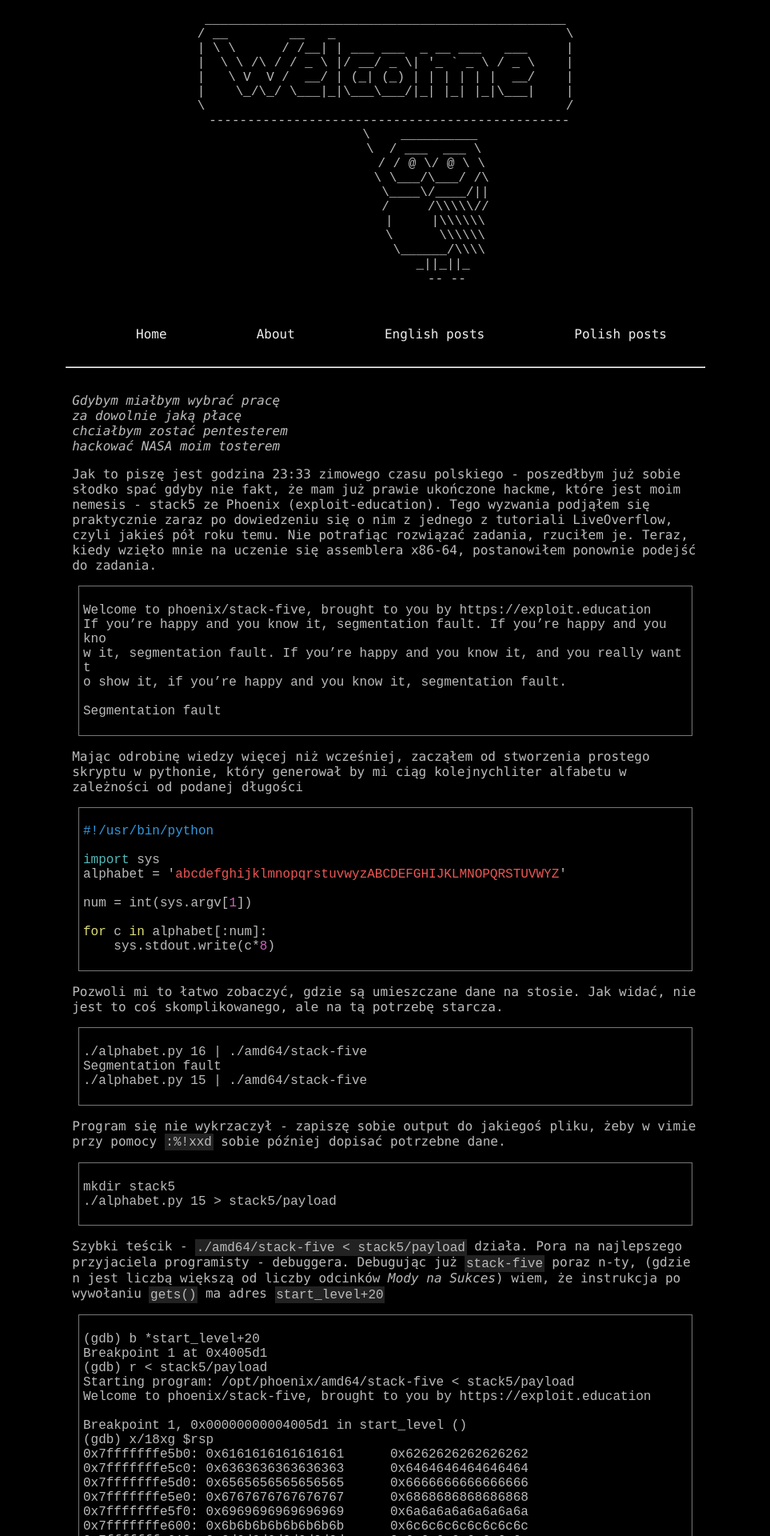
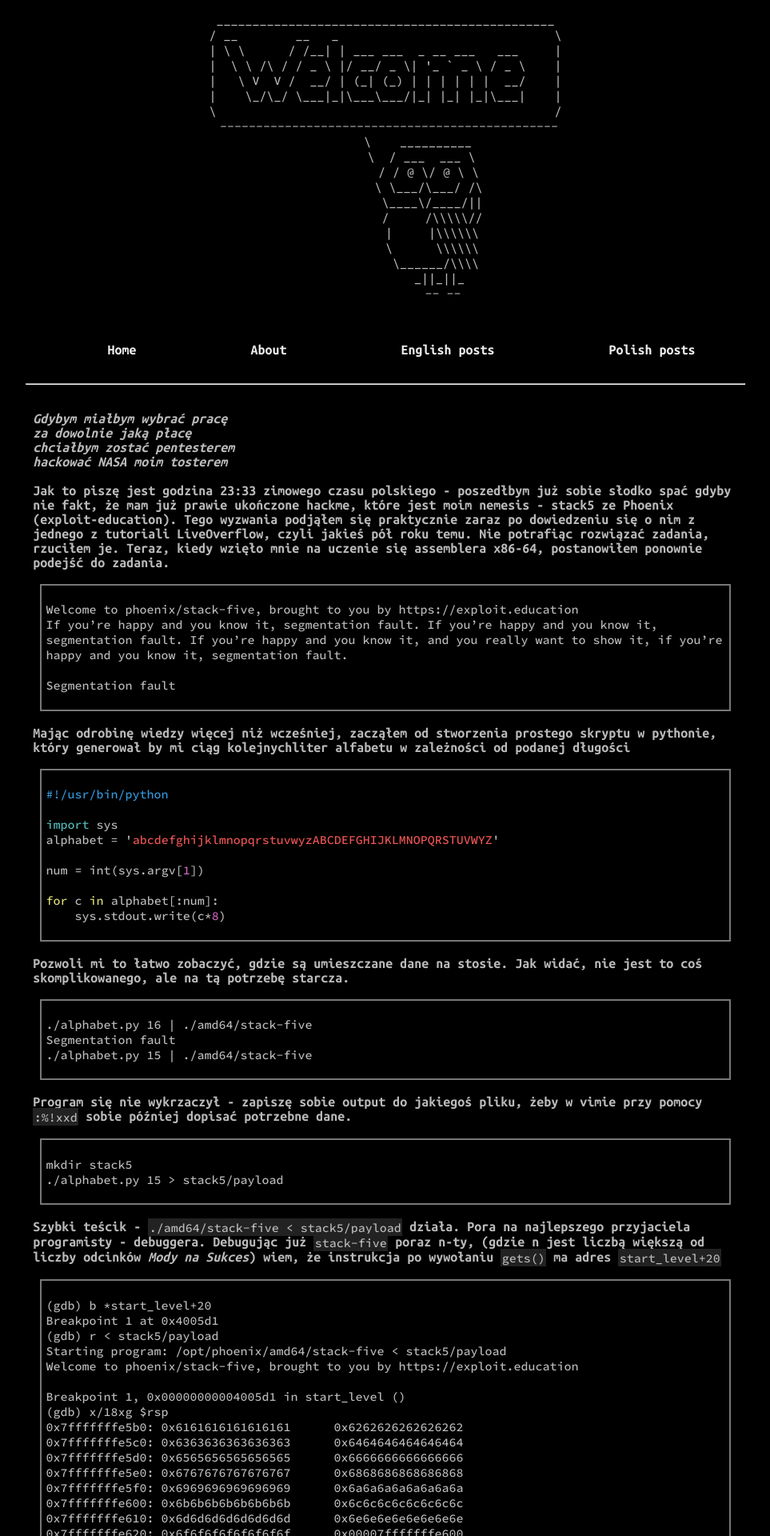
Before and after one commit to Soveu/soveu.github.io, a Jekyll site: the page built from pl/_posts/2019-01-28-stack-five.md, in a window 1280 px wide. Shown: the top 1920 px of the page at 80% size, without its empty margins (158-1121 px from the left). Built offline with Jekyll 4.4.1, drawn with Linux system fonts in a browser that asks for light colours; some of the changed text lies outside the part shown.

Commit message:
Changed font + minor changes

````diff
--- /dev/null
+++ b/_includes/head.html
@@ -0,0 +1,8 @@
+<head>
+    <meta charset="UTF-8">
+    <meta name="viewport" content="width=device-width, initial-scale=1.0">
+    <meta http-equiv="X-UA-Compatible" content="ie=edge">
+    <title>Soveu - {{ page.title }}</title>
+    <link rel="stylesheet" href="/css/style.css">
+    <link href="https://fonts.googleapis.com/css?family=Source+Code+Pro:500|Ubuntu+Mono:700" rel="stylesheet">
+</head>
--- a/_includes/header.html
+++ b/_includes/header.html
@@ -1,12 +1,6 @@
 <!DOCTYPE html>
 <html lang="en">
-<head>
-    <meta charset="UTF-8">
-    <meta name="viewport" content="width=device-width, initial-scale=1.0">
-    <meta http-equiv="X-UA-Compatible" content="ie=edge">
-    <title>Soveu - {{ page.title }}</title>
-    <link rel="stylesheet" href="/css/style.css">
-</head>
+{% include head.html %}
 <body>
 <div id='wrapper'>
     <div id='header'>
--- a/css/style.scss
+++ b/css/style.scss
@@ -1,20 +1,26 @@
 ---
 ---
 
-:root{
-  --main-font-col: #bbb;
-}
-
 body{
     font-size: 0;
-    color: var(--main-font-col);
+    color: #bbb;
     background-color: #000;
     margin: 0;
     padding: 0;
+
+    font-size: 18px;
+    //font-family: "Lucida Console", Monaco, monospace;
+    font-family: 'Ubuntu Mono', monospace;
 }
 
 pre{
     white-space: pre-wrap;
+    overflow-x: auto;
+}
+
+pre, code{
+    font-size: 15px;
+    font-family: 'Source Code Pro', monospace;
 }
 
 a{
@@ -30,14 +36,9 @@ a{
 
 #wrapper{
     margin: auto;
-    min-width: 35em;
-    //max-width: 50vw;
-    max-width: 51em;
+    width: 51em;
     display: flex;
     flex-direction: column;
-
-    font-size: 16px;
-    font-family: "Lucida Console", Monaco, monospace;
 }
 
 #header{
@@ -61,7 +62,7 @@ a{
 
     & div.highlighter-rouge{
       display: block;
-      border: 1px solid #777;
+      border: 2px solid #777;
       padding: 0.3em;
       margin: 0.5em;
     }
--- a/pl/_posts/2019-01-28-stack-five.md
+++ b/pl/_posts/2019-01-28-stack-five.md
@@ -19,9 +19,7 @@ do zadania.
 
 ```
 Welcome to phoenix/stack-five, brought to you by https://exploit.education
-If you’re happy and you know it, segmentation fault. If you’re happy and you kno
-w it, segmentation fault. If you’re happy and you know it, and you really want t
-o show it, if you’re happy and you know it, segmentation fault.
+If you’re happy and you know it, segmentation fault. If you’re happy and you know it, segmentation fault. If you’re happy and you know it, and you really want to show it, if you’re happy and you know it, segmentation fault.
 
 Segmentation fault
 ```
@@ -204,6 +200,6 @@ I tak, wiem, że zamiast
 `(cat stack5/payload; cat) | ./amd64/stack-five` mogłem napisać
 `cat stack5/payload - | ./amd64/stack-five`
 
-*[LiveOverflow music plays](https://youtu.be/HSlhY4Uy8SA?t=729)*
+*[\*LiveOverflow music plays\*](https://youtu.be/HSlhY4Uy8SA?t=729)*
 
 <<EOF
````
Also changed, not shown: other parts of pl/_posts/2019-01-28-stack-five.md (+1 -3 lines), 404.html (+4 -7 lines), en/_posts/2019-01-27-test.md (+2 -1 lines).
